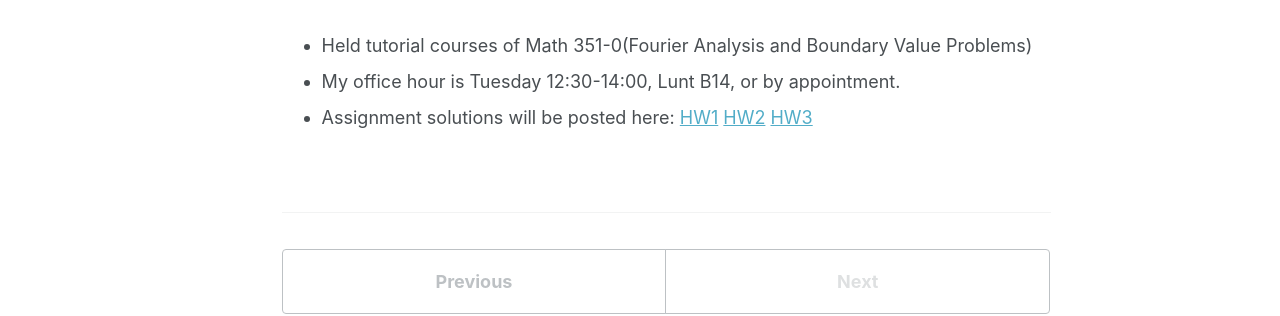
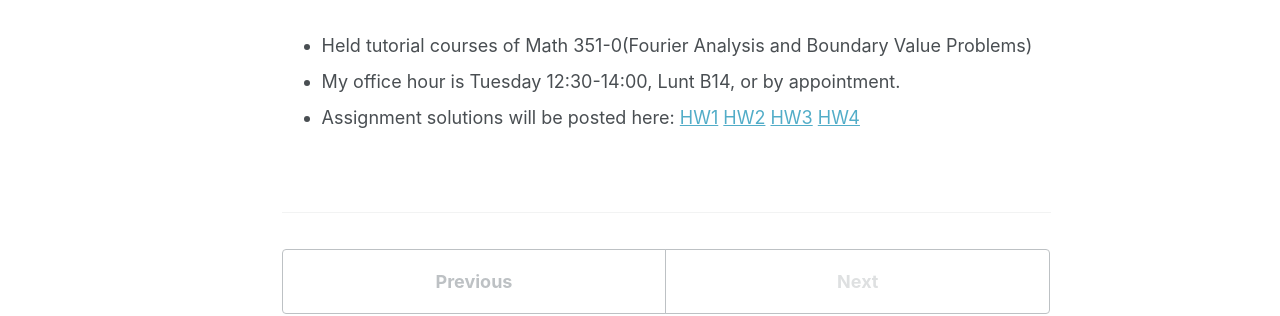
Before and after one commit to zhc515/zhc515.github.io, a Jekyll site: the page built from _teaching/2024-fall-teaching-2.md, in a window 1280 px wide. Shown: the part 189-505 px from the top of the page. Built offline with Jekyll 4.4.1, drawn with Linux system fonts in a browser that asks for light colours.

Commit message:
Update 2024-fall-teaching-2.md

```diff
--- a/_teaching/2024-fall-teaching-2.md
+++ b/_teaching/2024-fall-teaching-2.md
@@ -14,3 +14,4 @@ location: "Evanston, US"
 [HW1](http://zhc515.github.io/files/Math_351_HW1_solution.pdf)
 [HW2](http://zhc515.github.io/files/Math_351_HW2_solution.pdf)
 [HW3](http://zhc515.github.io/files/Math_351_HW3_solution.pdf)
+[HW4](http://zhc515.github.io/files/Math_351_HW4_solution.pdf)
```
